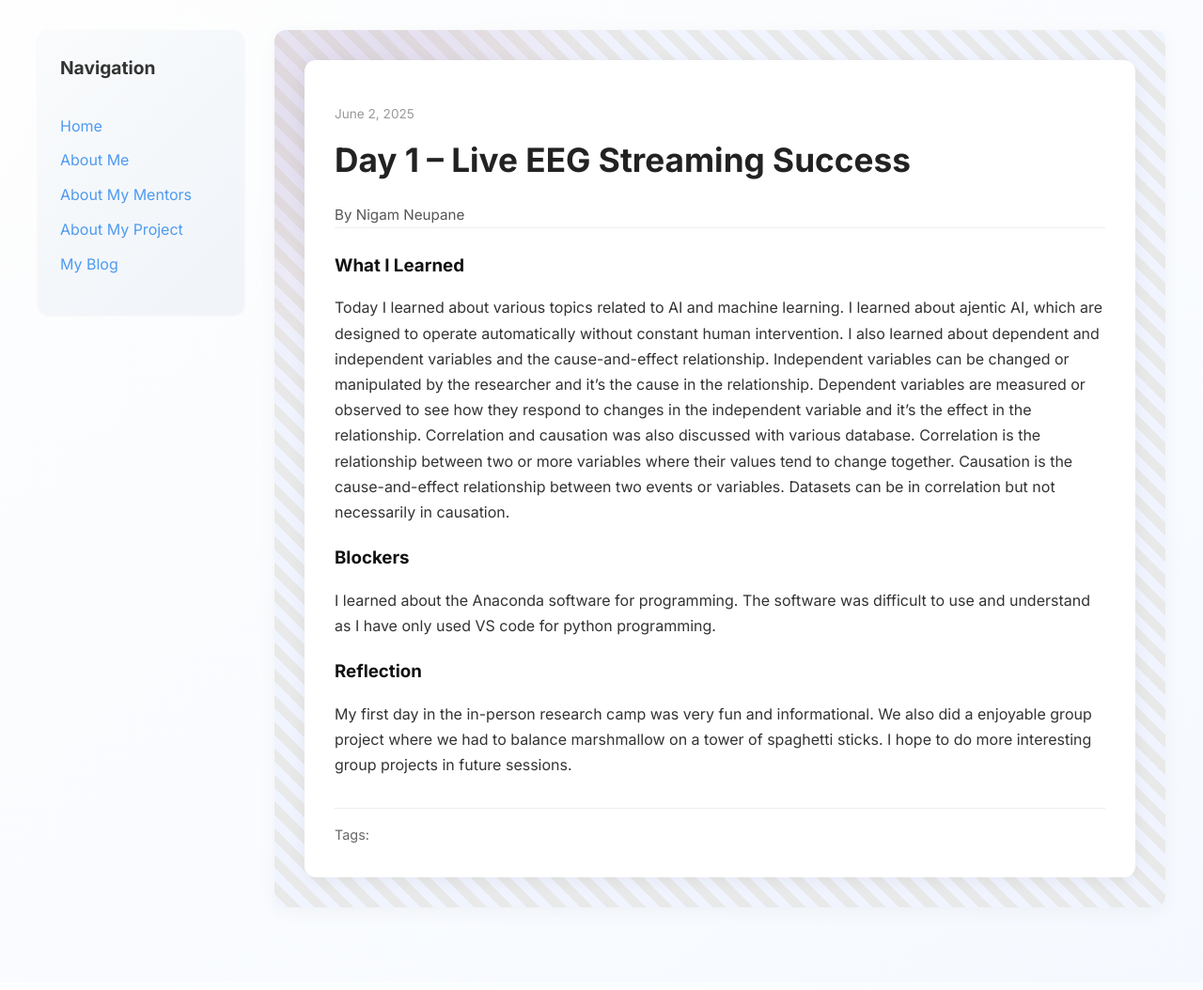
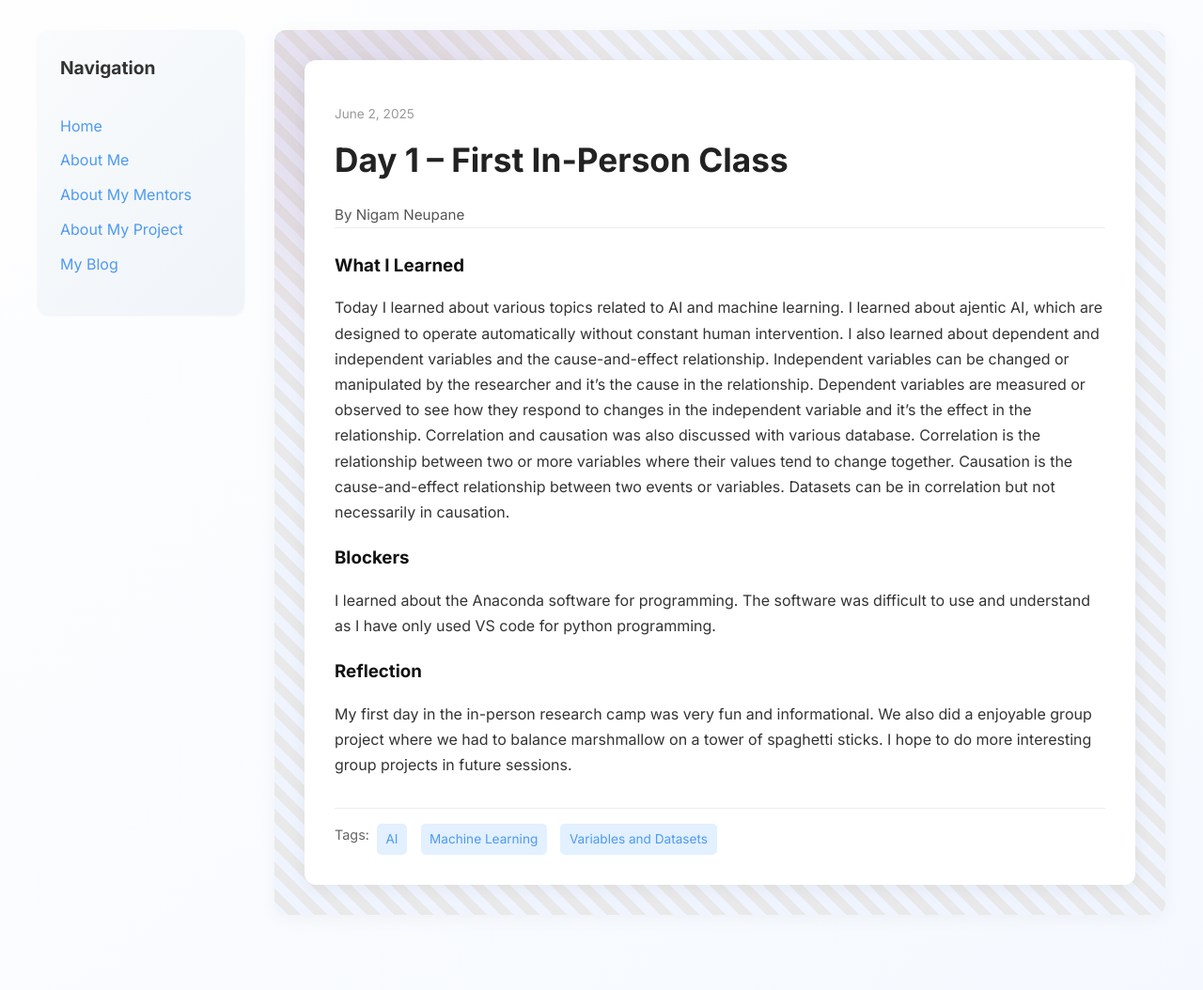
Before and after one commit to NigamNeupane/NigamNeupane.github.io, a Jekyll site: the page built from _posts/2025-06-02-day-1.md, in a window 1280 px wide. Shown: the whole page at 94% size. Built offline with Jekyll 4.4.1, drawn with Linux system fonts in a browser that asks for light colours.

Commit message:
Update 2025-06-02-day-1.md

```diff
--- a/_posts/2025-06-02-day-1.md
+++ b/_posts/2025-06-02-day-1.md
@@ -1,10 +1,10 @@
 ---
 layout: post
-title: "Day 1 – Live EEG Streaming Success"
+title: "Day 1 – First In-Person Class"
 date: 2025-06-02
 author: Nigam Neupane
 permalink: /day51.html
-tags: []
+tags: [AI, Machine Learning, Variables and Datasets]
 
 what_i_learned: |
   Today I learned about various topics related to AI and machine learning. I learned about ajentic AI, which are designed to operate automatically without constant human intervention. I also learned about dependent and independent variables and the cause-and-effect relationship. Independent variables can be changed or manipulated by the researcher and it's the cause in the relationship. Dependent variables are measured or observed to see how they respond to changes in the independent variable and it's the effect in the relationship. Correlation and causation was also discussed with various database. Correlation is the relationship between two or more variables where their values tend to change together. Causation is the cause-and-effect relationship between two events or variables. Datasets can be in correlation but not necessarily in causation.
```
